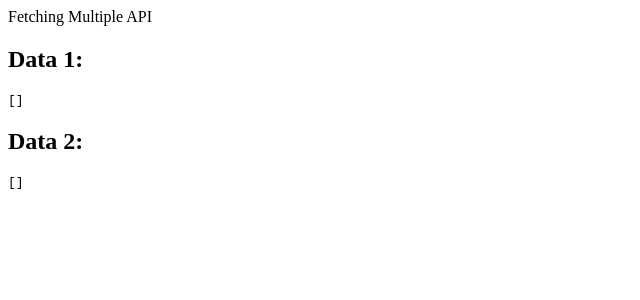
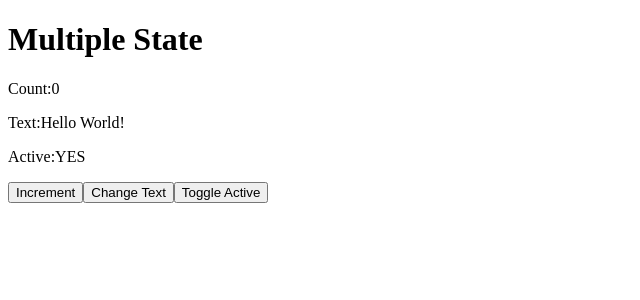
Before and after one commit to Ankit4Dec/React_Sessions, a React (Vite) app in the folder React Learning/React Questions/Practice Problems/: page / in a window 1280 px wide. Shown: the top 300 px of the page, without its empty margins (0-640 px from the left). Built offline with nearby package versions, Linux system fonts and the light colour scheme; no server answers.

Commit message:
Multiple State in Single State

```diff
--- a/React Learning/React Questions/Practice Problems/src/App.jsx
+++ b/React Learning/React Questions/Practice Problems/src/App.jsx
@@ -27,6 +27,7 @@ import { Twenty } from "./components/Twenty.jsx";
 import { TwentyFive } from "./components/TwentyFive.jsx";
 import { TwentyFour } from "./components/TwentyFour.jsx";
 import { TwentyOne } from "./components/TwentyOne.jsx";
+import { TwentySeven } from "./components/TwentySeven.jsx";
 import { TwentySix } from "./components/TwentySix.jsx";
 import { TwentyThree } from "./components/TwentyThree.jsx";
 import { TwentyTwo } from "./components/TwentyTwo.jsx";
@@ -79,7 +80,9 @@ function App() {
         <TwentyFive />
       </LocalizationProvider> */}
 
-      <TwentySix />
+      {/* <TwentySix /> */}
+
+      <TwentySeven />
     </>
   );
 }
--- /dev/null
+++ b/React Learning/React Questions/Practice Problems/src/components/TwentySeven.jsx
@@ -0,0 +1,39 @@
+// Work with multiple states in a single state object. The Component should display the following information on the screen.
+// 1. A count value, initially set to 0.
+// 2. A text value, initially seet to "Hello World!".
+// 3. An "Active" status, initially set to true.
+
+import { useState } from "react";
+
+export const TwentySeven = () => {
+  const [state, setState] = useState({
+    count: 0,
+    text: "Hello World!",
+    isActive: true,
+  });
+
+  function incrementCount() {
+    setState({ ...state, count: state.count + 1 });
+  }
+  function chnageText() {
+    setState({ ...state, text: "Updated Text" });
+  }
+  function toggleActive() {
+    setState({ ...state, isActive: !state.isActive });
+  }
+
+  return (
+    <>
+      <div>
+        <h1>Multiple State</h1>
+        <p>Count:{state.count} </p>
+        <p>Text:{state.text} </p>
+        <p>Active:{state.isActive ? "YES" : "No"} </p>
+
+        <button onClick={incrementCount}>Increment</button>
+        <button onClick={chnageText}>Change Text</button>
+        <button onClick={toggleActive}>Toggle Active</button>
+      </div>
+    </>
+  );
+};
```
